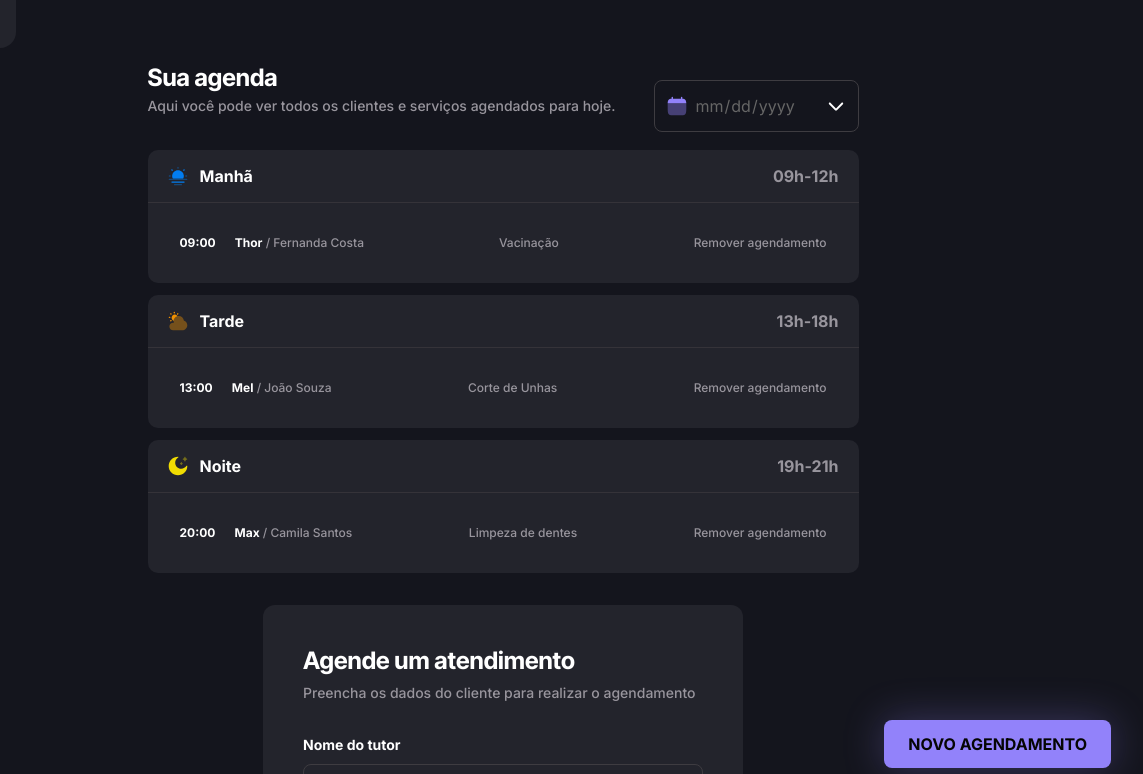
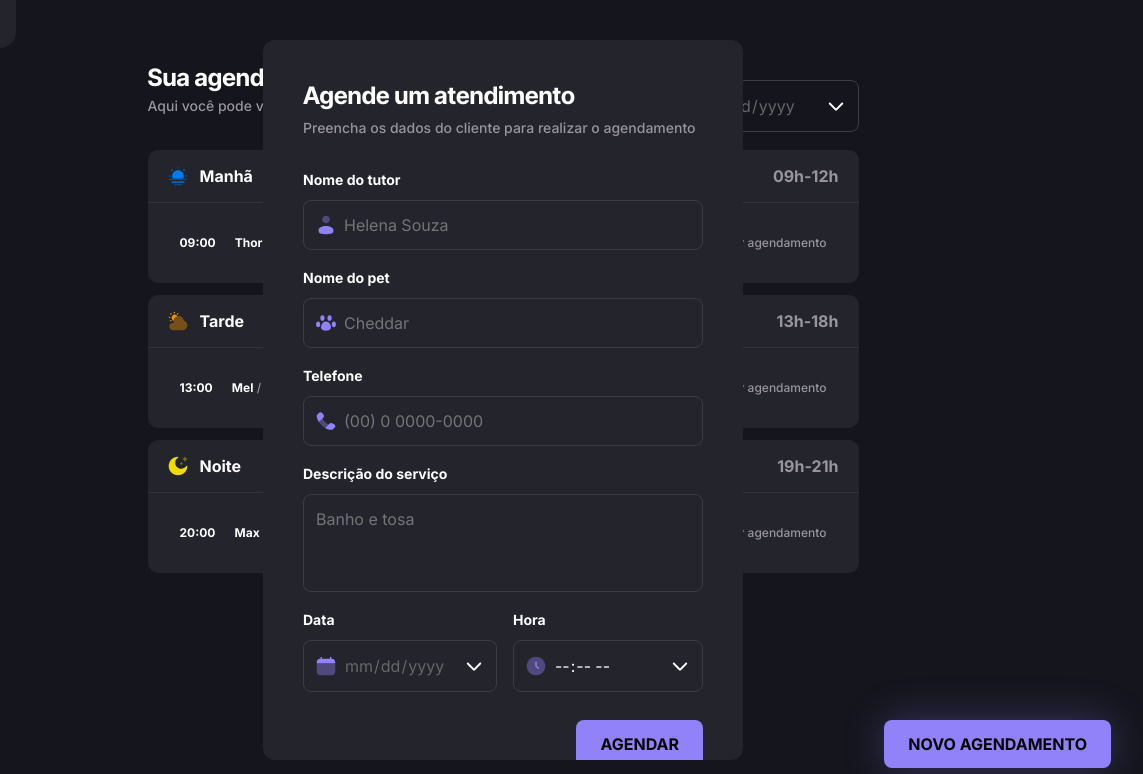
Before and after one commit to AndrePassoni/Mundo-pet, a website built with webpack: page index.html in a window 1280 px wide. Both pictures are taken after a click on the button "NOVO AGENDAMENTO". Shown: the top 774 px of the page, 137-1280 px from the left. Built offline with nearby package versions, Linux system fonts and the light colour scheme.

Commit message:
showing modal when clicking new appointment button

```diff
--- a/index.html
+++ b/index.html
@@ -101,7 +101,7 @@
 
     <button class="btn btn-new">novo agendamento</button>
 
-    <div class="modal">
+    <div class="modal display">
         <form>
             <div class="modal-header">
                 <h2>Agende um atendimento</h2>
--- a/src/main.js
+++ b/src/main.js
@@ -4,3 +4,4 @@ import "./libs/dayjs.js"
 import "./styles/global.css"
 import "./styles/index.css"
 import "./styles/schedule.css"
+import "./modules/form/show-modal.js"
--- /dev/null
+++ b/src/modules/form/show-modal.js
@@ -0,0 +1,6 @@
+const showModal = document.querySelector(".modal")
+const btnShow = document.querySelector(".btn-new")
+
+btnShow.addEventListener("click", function () {
+    showModal.classList.remove("display")
+})
--- a/src/styles/modal.css
+++ b/src/styles/modal.css
@@ -1,10 +1,41 @@
 .modal {
-    margin-top: 2rem;
     max-width: 30rem;
+    width: 100%;
     margin-inline: auto;
     background-color: var(--background-tertiary);
     padding: 2.5rem;
     border-radius: 0.75rem;
+
+    position: fixed;
+    top: 50%;
+    left: 50%;
+    transform: translate(-50%, -50%);
+    z-index: 3;
+
+    max-height: 90vh;
+    overflow-y: auto;
+
+    scrollbar-width: thin;
+    scrollbar-color: var(--border-primary) transparent;
+
+    &::-webkit-scrollbar {
+        width: 0.5rem;
+    }
+
+    &::-webkit-scrollbar-track {
+        background: transparent;
+        margin-block: 0.5rem;
+    }
+
+    &::-webkit-scrollbar-thumb {
+        background-color: var(--border-primary);
+        border-radius: 8px;
+    }
+
+    &::-webkit-scrollbar-thumb:hover {
+        background-color: var(--border-secondary);
+    }
+
     & .modal-header {
         display: grid;
         gap: 0.25rem;
@@ -228,3 +259,7 @@
         margin-left: auto;
     }
 }
+
+.display {
+    display: none;
+}
```
Also changed, not shown: dist/index.html, dist/main.js.
